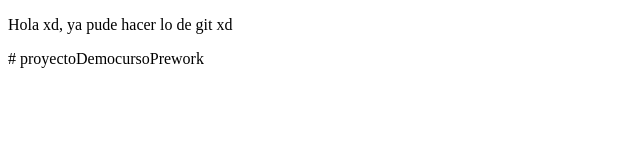
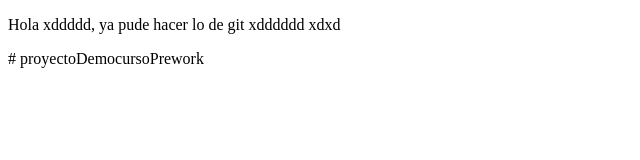
Before and after one commit to lucasgomez13/proyectoDemoCursoPrework, a plain HTML site: page index.html in a window 1280 px wide. Shown: the whole page, without its empty margins (0-640 px from the left). Drawn offline with Linux system fonts and the light colour scheme.

Commit message:
cambios xd

```diff
--- a/index.html
+++ b/index.html
@@ -8,6 +8,6 @@
     </title>
 </head>
 <body>
-    <p>Hola xd, ya pude hacer lo de git xd</p>
+    <p>Hola xddddd, ya pude hacer lo de git xdddddd xdxd</p>
 </body>
 </html># proyectoDemocursoPrework
```
